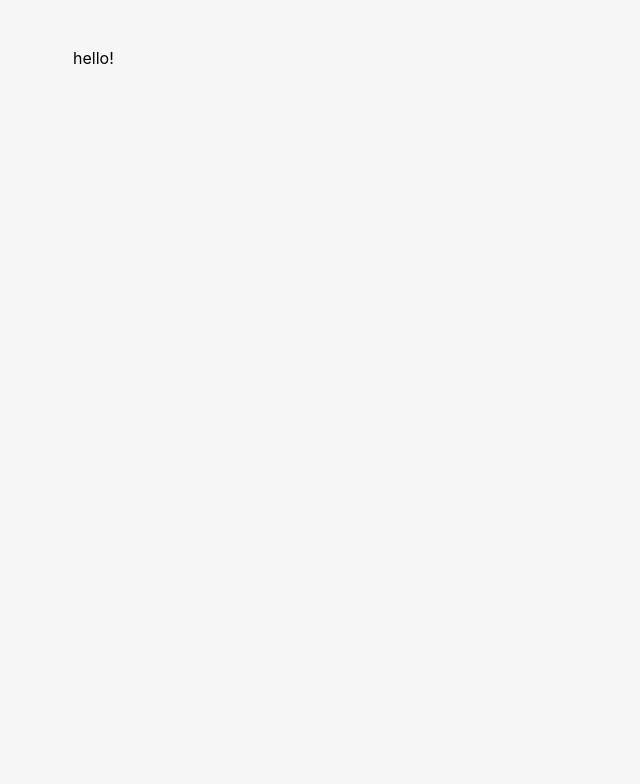
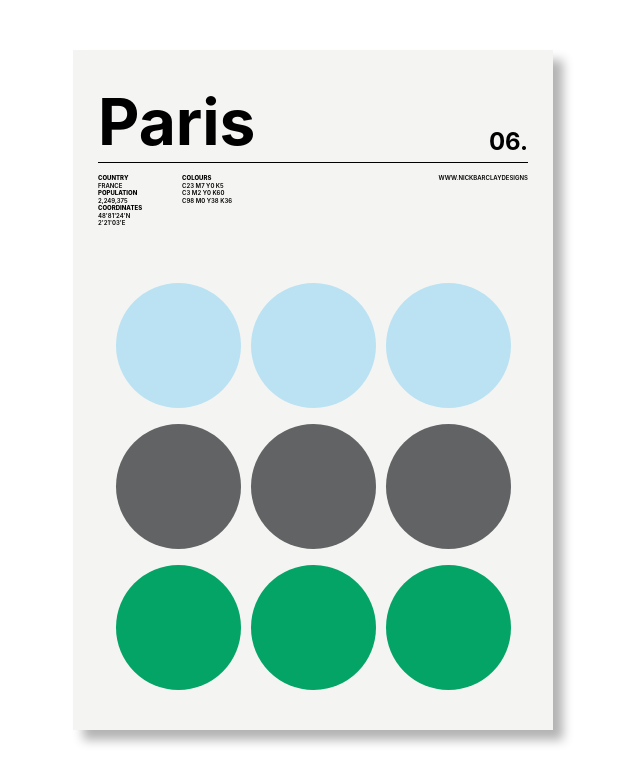
Before and after one commit to EscFrog/css-layout-challenge, a website built with Vite: page day2/day2.html in a window 1280 px wide. Shown: the whole page, without its empty margins (182-822 px from the left). Built offline with nearby package versions, Linux system fonts and the light colour scheme.

Commit message:
finishing challenge day2

```diff
--- a/day2/day2.css
+++ b/day2/day2.css
@@ -1,10 +1,106 @@
 @import url("https://cdnjs.cloudflare.com/ajax/libs/meyer-reset/2.0/reset.min.css");
 
+:root {
+  --circle-diameter: 125px;
+}
+
 body {
-  background-color:#F6F6F6;
+  background-color: white;
   padding:50px 25px;
   font-family: -apple-system, BlinkMacSystemFont, 'Segoe UI', Roboto, Oxygen, Ubuntu, Cantarell, 'Open Sans', 'Helvetica Neue', sans-serif;
   max-width: 770px;
   width: 100%;
   margin:0 auto;
 }
+
+.frame {
+  background-color: #f4f4f2;
+  width: 480px;
+  height: 680px;
+  box-shadow: 10px 10px 10px rgba(0, 0, 0, 0.3);
+  padding: 40px 25px;
+  box-sizing: border-box;
+  display: flex;
+  flex-direction: column;
+  justify-content: space-between;
+  align-items: center;
+}
+
+.text {
+  width: 100%;
+}
+
+.title {
+  display: flex;
+  justify-content: space-between;
+  align-items: end;
+  padding-bottom: 8px;
+  border-bottom: 1px solid black;
+  margin-bottom: 12px;
+}
+
+.title .title__city {
+  font-size: 64px;
+  font-weight: 700;
+}
+
+.title .title__number {
+  font-size: 24px;
+  font-weight: bold;
+}
+
+.info {
+  display: flex;
+  justify-content: space-between;
+  font-size: 6px;
+  font-weight: 600;
+  text-transform: uppercase;
+}
+
+.info__desc {
+  display: flex;
+  gap: 40px;
+}
+
+.info__desc .desc__col {
+  display: flex;
+  flex-direction: column;
+  gap: 1.5px;
+}
+
+.info__desc .desc__col .col__index {
+  font-weight: 800 ;
+}
+
+.graphic {
+  width: max-content;
+  display: flex;
+  flex-direction: column;
+  justify-content: space-between;
+  gap: 16px;
+}
+
+.graphic .graphic__row {
+  height: var(--circle-diameter);
+  display: flex;
+  justify-content: space-between;
+  /* align-items: center; */
+  gap: 10px;
+}
+
+.graphic .graphic__row .graphic__col {
+  width: var(--circle-diameter);
+  border-radius: 50%;
+}
+
+.graphic .graphic__row:nth-child(1) .graphic__col{
+  background-color: #BBE2F3;
+}
+
+.graphic .graphic__row:nth-child(2) .graphic__col{
+  background-color: #626365;
+}
+
+.graphic .graphic__row:nth-child(3) .graphic__col{
+  background-color: #04A466;
+}
--- a/day2/day2.html
+++ b/day2/day2.html
@@ -3,10 +3,54 @@
   <head>
     <meta charset="utf-8">
     <meta name="viewport" content="width=device-width">
-    <title>repl.it</title>
+    <title>escfrog css-challenge day2</title>
     <link href="day2.css" rel="stylesheet" type="text/css" />
   </head>
   <body>
-    hello!
+    <div class="frame">
+      <section class="text">
+        <div class="title">
+          <div class="title__city">Paris</div>
+          <div class="title__number">06.</div>
+        </div>
+        <div class="info">
+          <div class="info__desc">
+            <div class="desc__col">
+              <span class="col__index">country</span>
+              <span>france</span>
+              <span class="col__index">population</span>
+              <span>2,249,375</span>
+              <span class="col__index">coordinates</span>
+              <span>48'81'24'N</span>
+              <span>2'21'03'E</span>
+            </div>
+            <div class="desc__col">
+              <span class="col__index">colours</span>
+              <span>C23 M7 Y0 K5</span>
+              <span>C3 M2 Y0 K60</span>
+              <span>C98 M0 Y38 K36</span>
+            </div>
+          </div>
+          <div class="info__website">www.nickbarclaydesigns</div>
+        </div>
+      </section>
+      <section class="graphic">
+        <div class="graphic__row">
+          <div class="graphic__col"></div>
+          <div class="graphic__col"></div>
+          <div class="graphic__col"></div>
+        </div>
+        <div class="graphic__row">
+          <div class="graphic__col"></div>
+          <div class="graphic__col"></div>
+          <div class="graphic__col"></div>
+        </div>
+        <div class="graphic__row">
+          <div class="graphic__col"></div>
+          <div class="graphic__col"></div>
+          <div class="graphic__col"></div>
+        </div>
+      </section>
+    </div>
   </body>
 </html>
```
